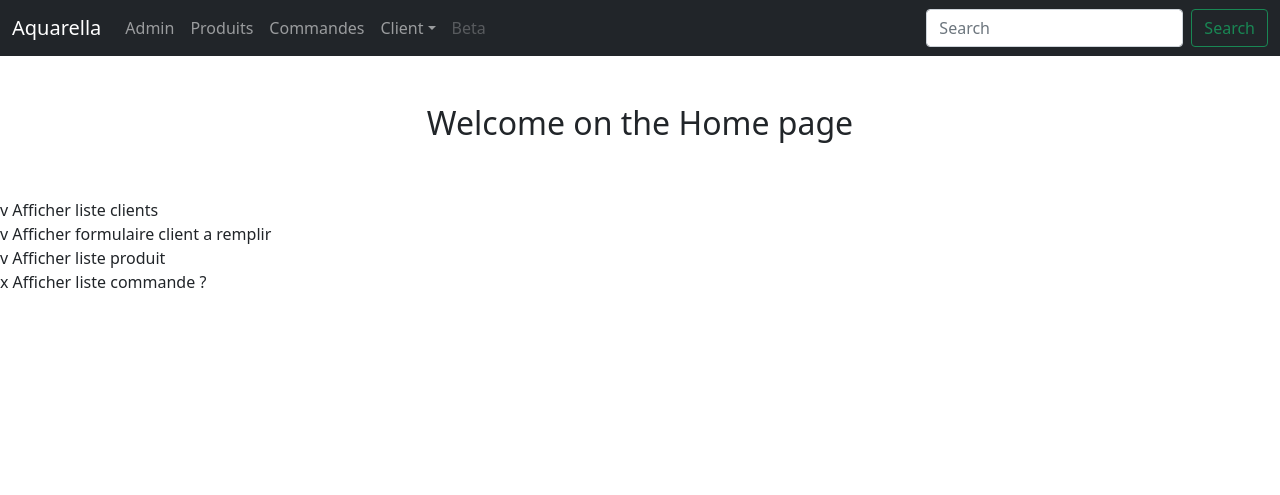
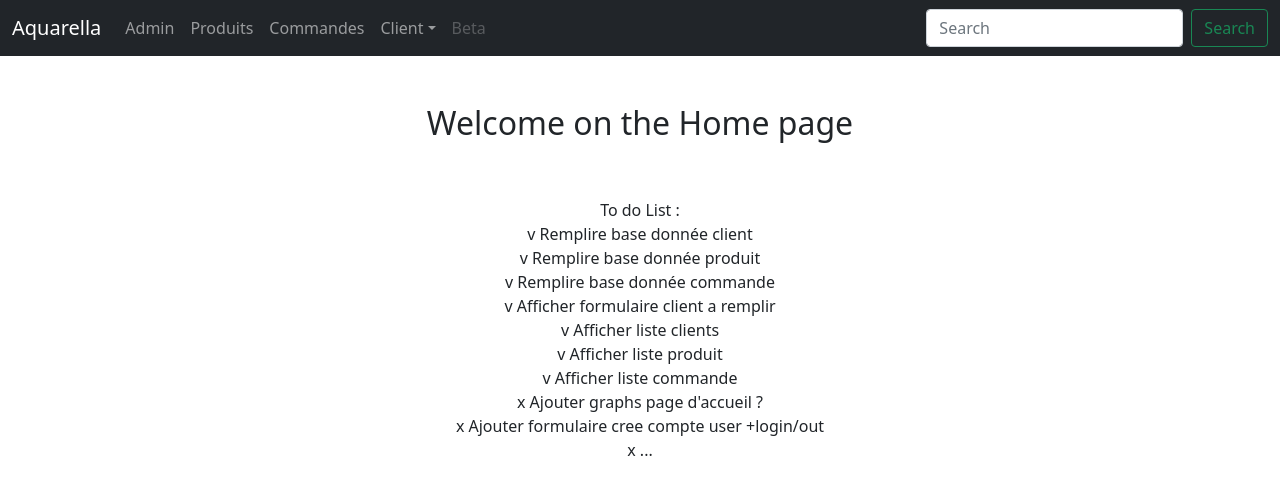
Before and after one commit to Stefus01/projet_CRM, a Django app: page / in a window 1280 px wide. Shown: the top 495 px of the page. Run offline with Django 3.2, Linux system fonts and the light colour scheme.

Commit message:
Version 1.6.5 Amélioration visibilité code

```diff
--- a/accounts/urls.py
+++ b/accounts/urls.py
@@ -3,8 +3,8 @@ from . import views
 
 urlpatterns = [
 	path('', views.home,name='home'),
-	path('client_template/',views.client,name='client'),
-	path('liste_de_client/',views.list_client,name='liste_client'),
-	path('produit_template/',views.produit,name='produit'),
-	path('commande/',views.commande,name='commande'),
+	path('Client/',views.client,name='client'),
+	path('Liste-de-client/',views.list_client,name='liste_client'),
+	path('Produit/',views.produit,name='produit'),
+	path('Commande/',views.commande,name='commande'),
 ]
--- a/accounts/views.py
+++ b/accounts/views.py
@@ -12,16 +12,16 @@ def home(request):
 def commande(request):
 	cr_commande=Commande.objects.all()
 	context={'liste_commandes':cr_commande}
-	return render(request, 'commande.html', context)
+	return render(request, 'Commande.html', context)
 
 def produit(request):
 	all_fields = Produit.objects.all()
 	context = {'champs_liste' : all_fields}
-	return render(request, 'produit_template.html', context)
+	return render(request, 'Produit.html', context)
 
 def list_client(request): # pour afficher liste client
 	client_list=Client.objects.all() #put all the client object of cleint
-	return render(request,'liste_de_client.html',{'client_list': client_list})
+	return render(request,'Liste-de-client.html',{'client_list': client_list})
 
 def client(request): #pour remplire formulaire client
 	submitted=False
@@ -29,12 +29,12 @@ def client(request): #pour remplire formulaire client
 		form= ClientForm(request.POST)
 		if form.is_valid():
 			form.save()
-			return HttpResponseRedirect('/client_template/?submitted=True')
+			return HttpResponseRedirect('/Client/?submitted=True')
 	else:
 		form= ClientForm
 		if 'submitted' in request.GET:
 			submitted=True
-	return render(request,'client_template.html',{'form':form, 'submitted':submitted})
+	return render(request,'Client.html',{'form':form, 'submitted':submitted})
 
 def add_venue(request): #test/ example
 	submitted=False
--- a/group_project/urls.py
+++ b/group_project/urls.py
@@ -19,6 +19,6 @@ from django.urls import path, include
 urlpatterns = [
     path('admin/', admin.site.urls),
     path('', include('accounts.urls')),
-    # path('members/',include('django.contrib.auth.urls')),
-    # path('members/',include('members.urls')),
-]
+    path('members/',include('django.contrib.auth.urls')),
+    path('members/',include('members.urls')),
+] # https://www.youtube.com/watch?v=1UvTNMH7zDo
--- a/templates/home_template.html
+++ b/templates/home_template.html
@@ -1,15 +1,20 @@
 {% extends 'base.html' %}
+{% block content %}
+<title>Home</title>
+<center><h2>Welcome on the Home page</h2>
+  <br/><br/>
+  <body>
+    To do List :<br/>
 
-{% block content %}
-
-<title>Home</title>
-
-<center><h2>Welcome on the Home page</h2></center>
-  <br/><br/>
-  <body style="margin: auto; width: auto;">
+    v Remplire base donnée client <br/>
+    v Remplire base donnée produit <br/>
+    v Remplire base donnée commande <br/>
+    v Afficher formulaire client a remplir <br/>
     v Afficher liste clients <br/>
-    v Afficher formulaire client a remplir <br/>
     v Afficher liste produit<br/>
-    x Afficher liste commande ?<br/>
-  </body>
+    v Afficher liste commande<br/>
+    x Ajouter graphs page d'accueil ?<br/>
+    x Ajouter formulaire cree compte user +login/out <br/>
+    x ...<br/>
+  </body></center>
 {% endblock content %}
```
Also changed, not shown: db_projet.sqlite3, templates/Client.html (renamed from templates/client_template.html), templates/Liste-de-client.html (renamed from templates/liste_de_client.html), templates/Produit.html (renamed from templates/produit_template.html).
